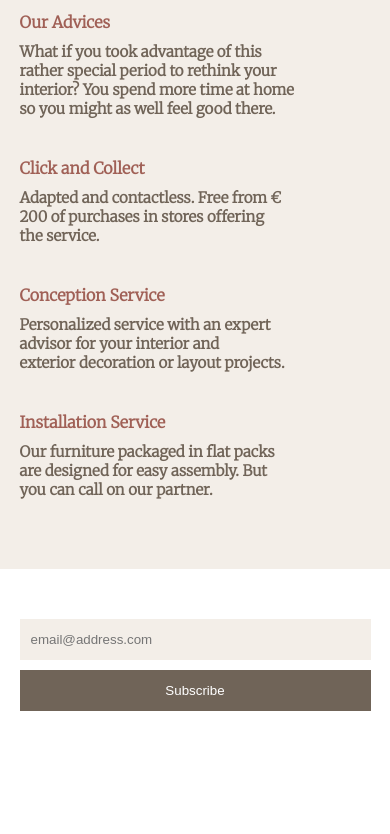
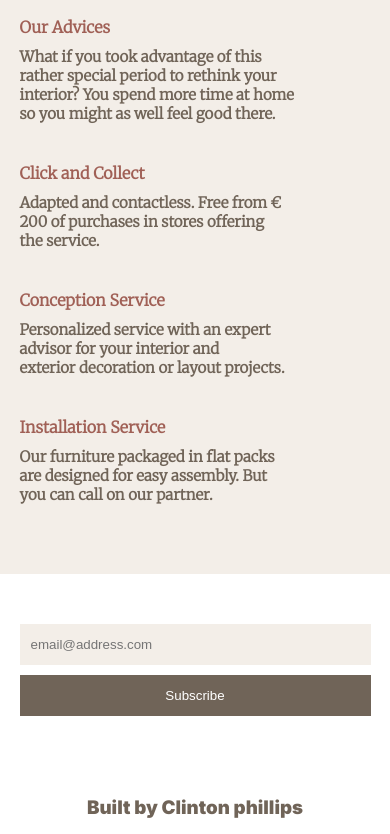
Before and after one commit to clinton401/antic, a plain HTML site: page index.html in a window 390 px wide. Shown: the part 862-1696 px from the top of the page. Before the commit the page ends 1663 px from the top, so only its background shows below. Drawn offline with Linux system fonts and the light colour scheme.

Commit message:
modified code

```diff
--- a/index.html
+++ b/index.html
@@ -95,7 +95,9 @@
             </div>
             <button>Subscribe</button>
         </div>
+
     </footer>
+    <div class="copy"><h3>Built by Clinton phillips</h3></div>
     <script src="./main.js"></script>
 
 </body>
--- a/mobile.css
+++ b/mobile.css
@@ -30,7 +30,7 @@
      .home-design h6 {
         text-align: center;
         padding-top: 50px;
-        /* padding-bottom: 5px; */
+        padding-bottom: 5px;
         display: flex;
         justify-content: center;
      }
@@ -104,7 +104,7 @@
      }
      footer .third-rightdiv {
       flex-wrap: wrap;
-      padding: 10px 0;
+      padding: 10px 0 0 0;
       margin: 0 auto;
       width: 100%;
       margin: 0;
--- a/style.css
+++ b/style.css
@@ -142,7 +142,7 @@ header {
 }
 .ham {
     display: flex;
-    position: fixed;
+     position: fixed;
     top: 0;
 
     width: 100%;
@@ -166,7 +166,7 @@ header {
 .hamburger {
     display: block;
     position: relative;
-    width: 35px;
+    width: 25px;
     cursor: pointer;
     appearance: none;
     background: none;
@@ -202,12 +202,13 @@ header {
     top: 5px;
     left: 100%;
     width: 100%;
+    /* height: 100%; */
     min-height: 100vh;
     background-color: black;
      z-index: 98;
     /* background-color: tomato; */
 
-    text-align: center;
+    text-align: right;
     /* /* padding-top: 150p */
 }
 .mobile-nav.is-active {
@@ -265,6 +266,7 @@ header {
 /* footer section starts here */
 footer {
     display: flex;
+    flex-wrap: wrap;
     /* border: 3px solid black; */
     /* height: 200px; */
     padding: 40px 0 80px 0;
@@ -325,4 +327,13 @@ footer {
     cursor: grab;
     border: 3px solid transparent;
 }
+.copy h3 {
+    /* color: black; */
+    width: 100%;
+    text-align: center;
+    padding-bottom: 15px;
+    margin: 0 auto;
+    font-family: 'Inter', sans-serif;
+    /* border: 3px solid black; */
+}
 /* footer section ends here */
```
